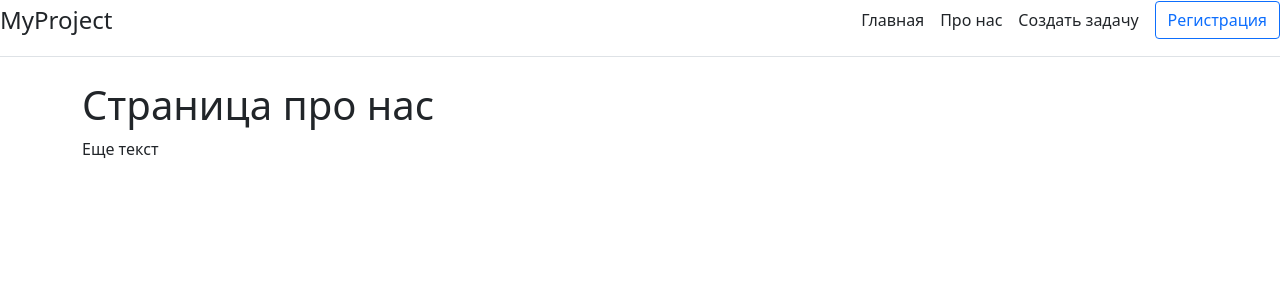
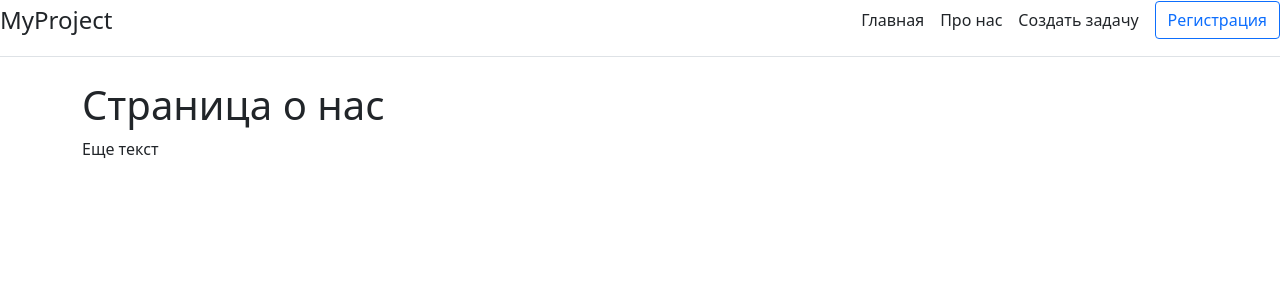
Before and after one commit to W4NTER/Python-Django-project, a Django app: page /about-us in a window 1280 px wide. Shown: the top 300 px of the page. Run offline with Django 4.2, Linux system fonts and the light colour scheme.

Commit message:
All works

```diff
--- a/newPrjctDjango/main/templates/main/about.html
+++ b/newPrjctDjango/main/templates/main/about.html
@@ -5,6 +5,6 @@
 {% endblock %}
 
 {% block content %}
-   <h1>Страница про нас</h1>
+   <h1>Страница о нас</h1>
     <p>Еще текст</p>
 {% endblock %}
```
